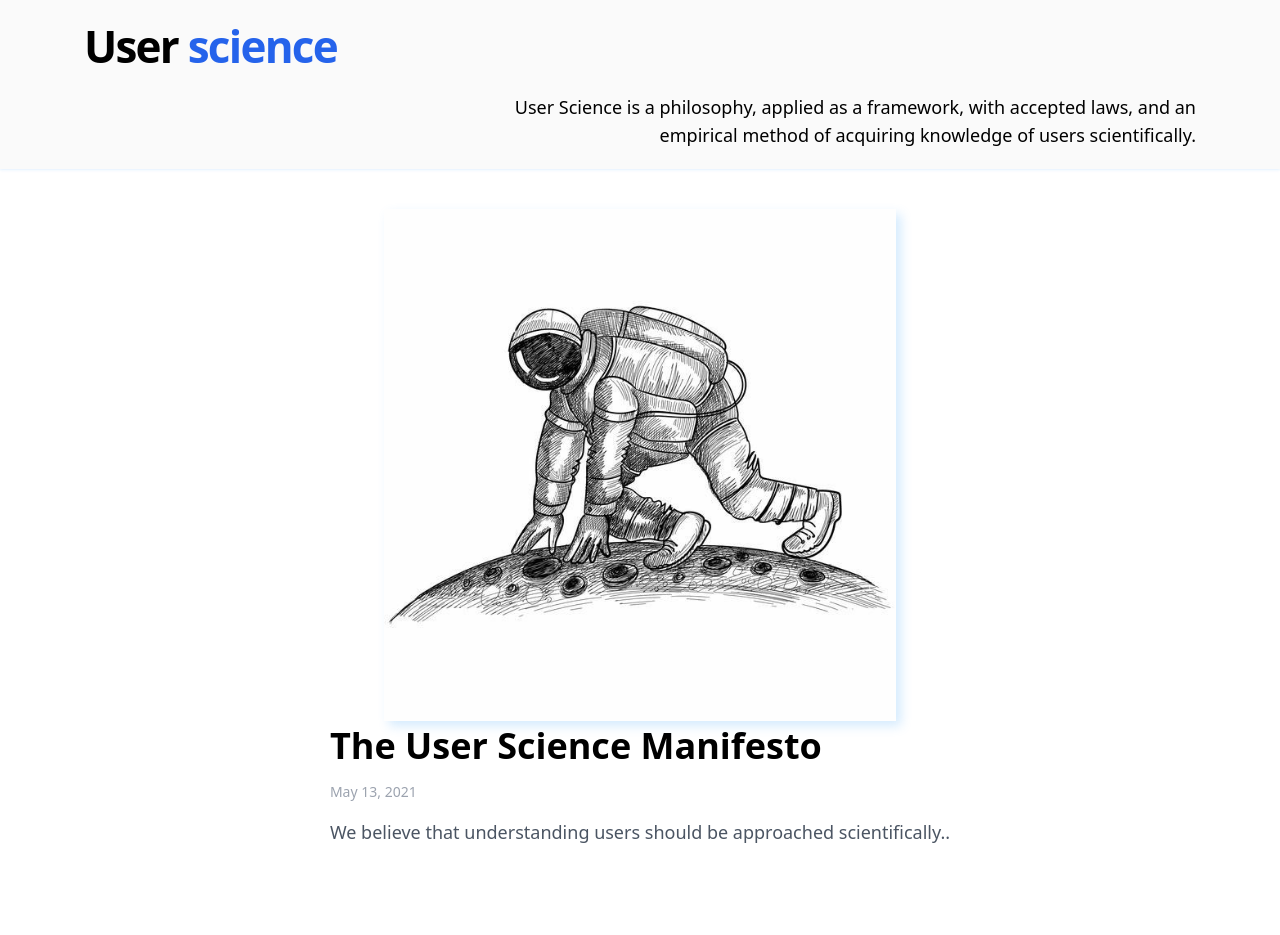
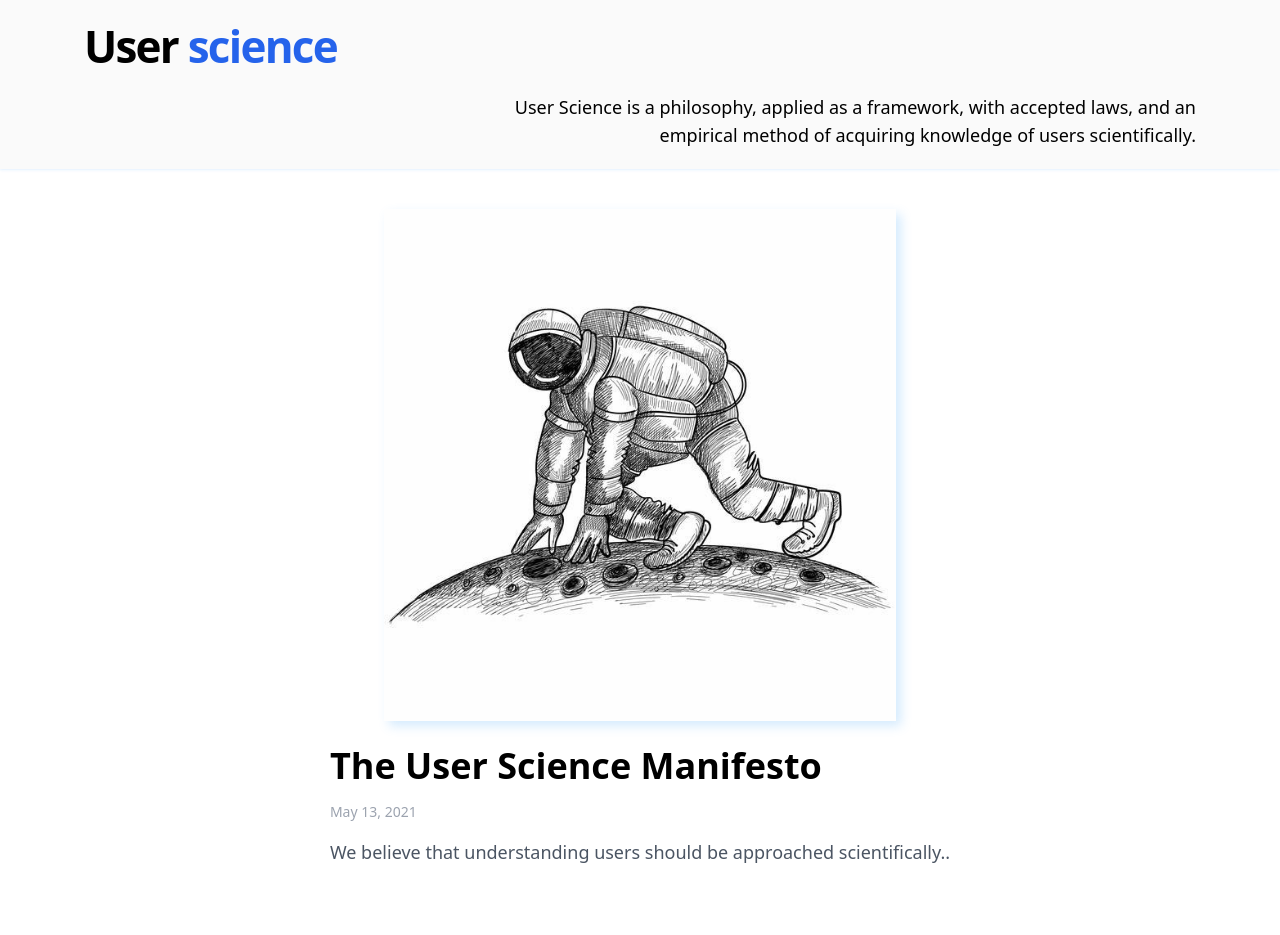
Before and after one commit to glidaa/userscience.org, a Next.js app: page / in a window 1280 px wide. Shown: the top 935 px of the page. Built offline with nearby package versions, Linux system fonts and the light colour scheme.

Commit message:
Heading too close to picture.

```diff
--- a/components/hero-post.js
+++ b/components/hero-post.js
@@ -1,15 +1,9 @@
-import Avatar from '../components/avatar'
-import DateFormatter from '../components/date-formatter'
-import CoverImage from '../components/cover-image'
-import Link from 'next/link'
+import Avatar from "../components/avatar";
+import DateFormatter from "../components/date-formatter";
+import CoverImage from "../components/cover-image";
+import Link from "next/link";
 
-export default function HeroPost({
-  title,
-  coverImage,
-  date,
-  excerpt,
-  slug,
-}) {
+export default function HeroPost({ title, coverImage, date, excerpt, slug }) {
   return (
     <section className="flex flex-col items-center">
       <div className="mb-8 md:mb-16 flex flex-col items-center">
@@ -22,7 +16,7 @@ export default function HeroPost({
             width={800}
           />
         </div>
-      <div className="self-start">
+        <div className="self-start mt-5">
           <h3 className="text-4xl mb-3 leading-snug font-bold">
             <Link as={`/posts/${slug}`} href="/posts/[slug]">
               <a className="hover:underline">{title}</a>
@@ -31,9 +25,11 @@ export default function HeroPost({
           <div className="text-sm text-gray-400 mb-4">
             <DateFormatter dateString={date} />
           </div>
-      <p className="text-lg leading-relaxed mb-4 text-gray-600">{excerpt}</p>
+          <p className="text-lg leading-relaxed mb-4 text-gray-600">
+            {excerpt}
+          </p>
         </div>
       </div>
     </section>
-  )
+  );
 }
```
Lines whose indentation alone changed are shown as unchanged.
